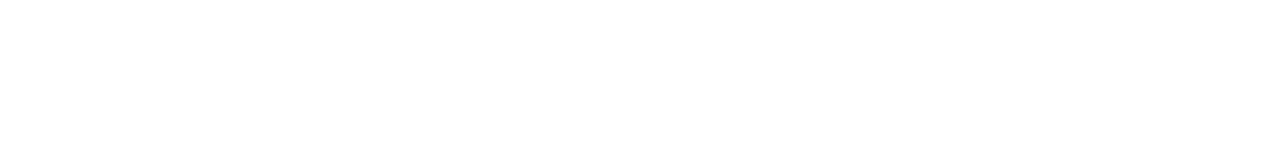
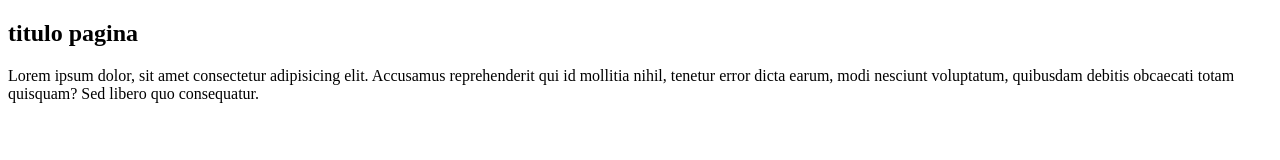
Before and after one commit to CarlosMrtnzMrtnz/prueba, a plain HTML site: page index.html in a window 1280 px wide. Drawn offline with Linux system fonts and the light colour scheme.

Commit message:
creacion de nav y branch diego

```diff
--- a/index.html
+++ b/index.html
@@ -6,6 +6,16 @@
     <title>Document</title>
 </head>
 <body>
+    <header>
+        <nav>
+            <h2>
+                titulo pagina
+            </h2>
+            <div>
+                <p>Lorem ipsum dolor, sit amet consectetur adipisicing elit. Accusamus reprehenderit qui id mollitia nihil, tenetur error dicta earum, modi nesciunt voluptatum, quibusdam debitis obcaecati totam quisquam? Sed libero quo consequatur.</p>
+            </div>
+        </nav>
+    </header>
 
 </body>
 </html>
```
